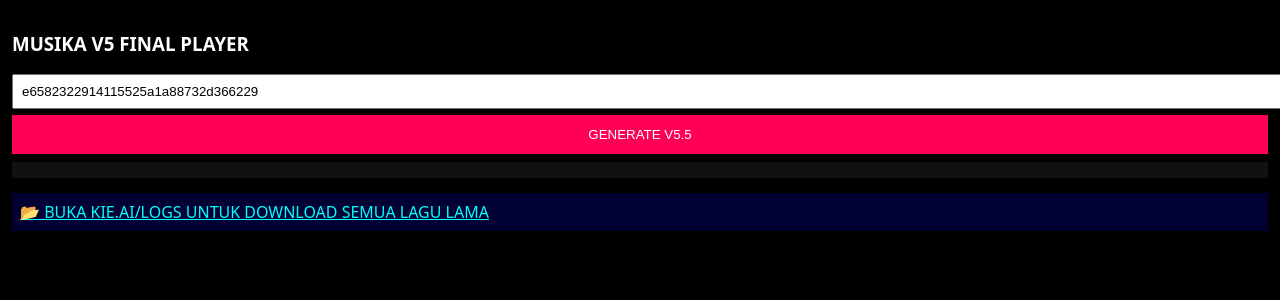
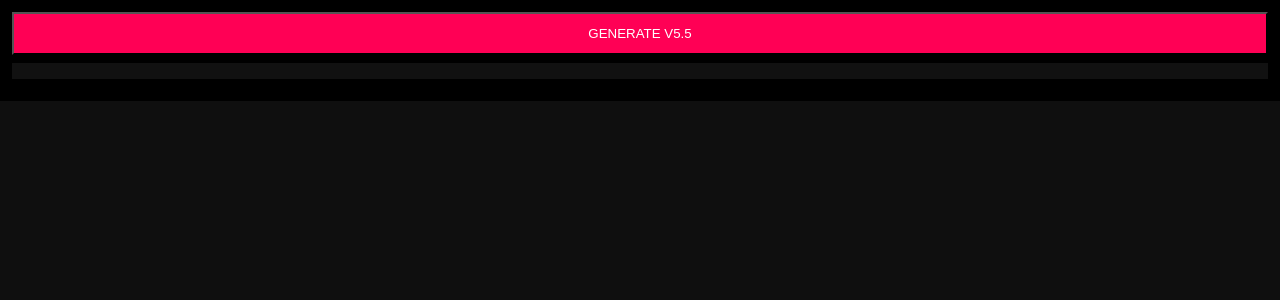
Before and after one commit to u33817820-commits/musika-nusantara-v5, a React (Vite) app: page / in a window 1280 px wide. Shown: the top 300 px of the page. Built offline with nearby package versions, Linux system fonts and the light colour scheme.

Commit message:
Update App.tsx

```diff
--- a/src/App.tsx
+++ b/src/App.tsx
@@ -1,60 +1,14 @@
-import { useState } from 'react'
+import {useState} from 'react'
 function App(){
   const [key,setKey]=useState('e6582322914115525a1a88732d366229')
-  const [title,setTitle]=useState('Cinta Ditolak Dukun Bertindak')
-  const [style,setStyle]=useState('koplo jawa angkringan')
-  const [lyrics,setLyrics]=useState('[Verse]\nCinta ditolak di angkringan\nKopi pahit jadi saksi malam\n[Chorus]\nDukun bertindak hatiku hancur')
+  const [songs,setSongs]=useState([])
   const [log,setLog]=useState('')
-  const [songs,setSongs]=useState([])
-  const [load,setLoad]=useState(false)
-
   const gen=async()=>{
-    setLoad(true); setLog('Generate...\n'); setSongs([])
-    try{
-      const r=await fetch('https://api.kie.ai/api/v1/generate',{
-        method:'POST',
-        headers:{'Authorization':'Bearer '+key.trim(),'Content-Type':'application/json'},
-        body:JSON.stringify({title, styleOfMusic:style, lyrics, model:'V4_5', customMode:true, callBackUrl:'https://example.com/cb', instrumental:false})
-      })
-      const d=await r.json()
-      const taskId=d.data?.taskId
-      setLog(l=>l+`Task ${taskId}\n`)
-      if(!taskId) return
-      for(let i=0;i<15;i++){
-        await new Promise(x=>setTimeout(x,8000))
-        const ir=await fetch('https://api.kie.ai/api/v1/generate/record-info?taskId='+taskId,{headers:{'Authorization':'Bearer '+key.trim()}})
-        const ij=await ir.json()
-        setLog(l=>l+`${i+1}. ${ij.data?.state} - ${ij.data?.failReason||''}\n`)
-        // FIX AMBIL LAGU - SEMUA KEMUNGKINAN FIELD
-        let arr = ij.data?.data || ij.data?.songs || ij.data?.response?.data || ij.data?.response?.songs || []
-        if(Array.isArray(arr) && arr.length>0){
-          // kalo arr isinya object ada audioUrl
-          setSongs(arr)
-          setLog(l=>l+`JADI ${arr.length} LAGU! CEK BAWAH!\n`)
-          break
-        }
-        if(ij.data?.state==='SUCCESS' && ij.data?.data){
-           const finalArr = Array.isArray(ij.data.data)? ij.data.data : [ij.data.data]
-           if(finalArr[0]?.audioUrl || finalArr[0]?.audio_url || finalArr[0]?.url){
-             setSongs(finalArr); break
-           }
-        }
-      }
-    }catch(e){ setLog(l=>l+e.message) }
-    setLoad(false)
+    setLog('generate...');
+    const r=await fetch('https://api.kie.ai/api/v1/generate',{method:'POST',headers:{'Authorization':'Bearer '+key.trim(),'Content-Type':'application/json'},body:JSON.stringify({title:'Cinta Ditolak Dukun Bertindak',styleOfMusic:'koplo jawa angkringan, cinta ditolak dukun bertindak, dangdut modern',lyrics:'[Verse]\nCinta ditolak di angkringan\nKopi pahit jadi saksi malam\n[Chorus]\nDukun bertindak hatiku hancur\nKoplo jawa mengiringi tangisku',model:'V4_5',customMode:true,callBackUrl:'https://example.com/cb',instrumental:false})})
+    const d=await r.json(); const taskId=d.data?.taskId; setLog('Task '+taskId)
+    for(let i=0;i<20;i++){await new Promise(x=>setTimeout(x,8000)); const ir=await fetch('https://api.kie.ai/api/v1/generate/record-info?taskId='+taskId,{headers:{'Authorization':'Bearer '+key.trim()}}); const ij=await ir.json(); setLog(l=>l+`\n${i+1}: ${ij.data?.state}`); let arr=ij.data?.data||ij.data?.response?.data||[]; if(arr.length>0 && ij.data?.state==='SUCCESS'){ setSongs(arr); setLog(l=>l+'\nJADI!'); break; }}
   }
-  return <div style={{background:'black',color:'white',padding:12,minHeight:'100vh'}}>
-    <h3>MUSIKA V5 FINAL PLAYER</h3>
-    <input value={key} onChange={e=>setKey(e.target.value)} style={{width:'100%',padding:8,color:'black',marginBottom:6}}/>
-    <button onClick={gen} style={{width:'100%',background:'#ff0055',color:'white',padding:12,border:'none'}}>{load?'GENERATING...':'GENERATE V5.5'}</button>
-    <pre style={{background:'#111',padding:8,marginTop:8,whiteSpace:'pre-wrap',fontSize:10}}>{log}</pre>
-    {songs.map((s,i)=><div key={i} style={{background:'#222',padding:10,marginTop:10,borderRadius:8}}>
-      <b>{s.title||title}</b><br/>
-      <audio controls src={s.audioUrl||s.audio_url||s.url||s.audio} style={{width:'100%',marginTop:6}}/>
-      <a href={s.audioUrl||s.audio_url||s.url||s.audio} target="_blank" style={{color:'yellow',display:'block',marginTop:6}}>⬇️ DOWNLOAD MP3</a>
-      <div style={{fontSize:9,color:'#aaa',wordBreak:'break-all'}}>{s.audioUrl||s.audio_url}</div>
-    </div>)}
-    <div style={{marginTop:15,background:'#003',padding:8}}><a href="https://kie.ai/logs" target="_blank" style={{color:'cyan'}}>📂 BUKA KIE.AI/LOGS UNTUK DOWNLOAD SEMUA LAGU LAMA</a></div>
-  </div>
+  return <div style={{background:'black',color:'white',padding:12}}><button onClick={gen} style={{width:'100%',background:'#ff0055',color:'white',padding:12}}>GENERATE V5.5</button><pre style={{background:'#111',padding:8,marginTop:8,fontSize:10}}>{log}</pre>{songs.map((s,i)=><div key={i} style={{background:'#222',padding:8,marginTop:8}}><audio controls src={s.audioUrl||s.audio_url} style={{width:'100%'}}/><a href={s.audioUrl||s.audio_url} download style={{color:'yellow'}}>DOWNLOAD MP3 {i+1}</a></div>)}</div>
 }
 export default App
```
